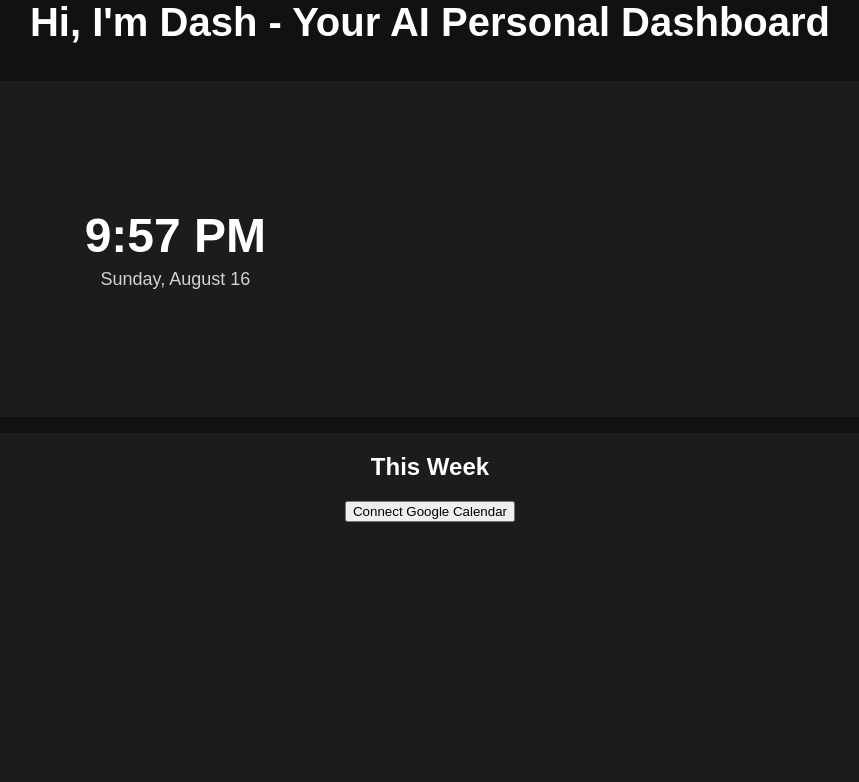
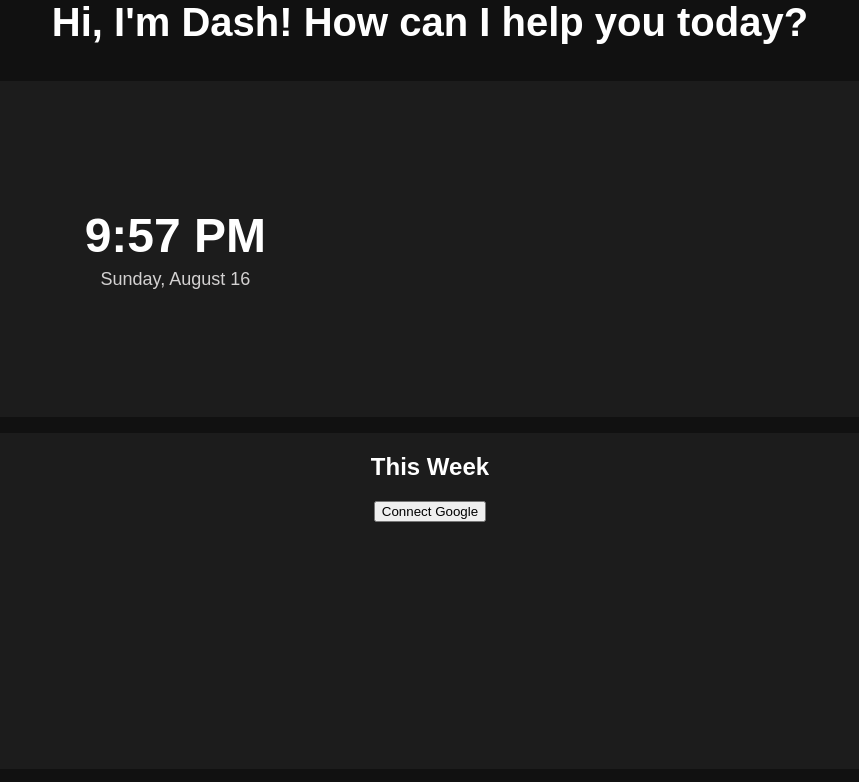
Before and after one commit to jtw011/Dash, a website: page Frontend/dash.html in a window 1280 px wide. Shown: the top 782 px of the page, without its empty margins (210-1069 px from the left). Drawn offline with Linux system fonts and the light colour scheme; no server answers; a script that the page names is missing.

Commit message:
The connect button disappears now when you connect your google account. Calendar has been shrunk slightly.

```diff
--- a/Frontend/dash.css
+++ b/Frontend/dash.css
@@ -109,7 +109,7 @@ p {
 
 .calendar {
     grid-column: span 6;
-    grid-row: span 3;
+    grid-row: span 2;
     text-align: center;
     overflow: hidden;
     display: flex;
--- a/Frontend/dash.html
+++ b/Frontend/dash.html
@@ -8,7 +8,7 @@
 
 </head>
 <body>
-    <h1><b>Hi, I'm Dash - Your AI Personal Dashboard</b></h1>
+    <h1><b>Hi, I'm Dash! How can I help you today?</b></h1>
 <div class="dashboard">
 
 <section class="card clock-weather">
@@ -25,9 +25,7 @@
     <section class="card calendar">
         <!-- Calendar content -->
          <h2>This Week</h2>
-        <button id="authorize_button" onclick="handleAuthClick()">
-        Connect Google Calendar
-        </button>
+        <button id="google-login" onclick="handleAuthClick()">Connect Google</button>
         <div id="calendar"></div>
     </section>
 
--- a/Frontend/script.js
+++ b/Frontend/script.js
@@ -61,13 +61,15 @@ async function handleAuthClick() {
 
         console.log("Google authentication successful");
 
-        await loadCalendar();
+document.getElementById("google-login").style.display = "none";
 
-        console.log("Loading Google Tasks...");
+await loadCalendar();
 
-        await loadTaskLists();
+console.log("Loading Google Tasks...");
 
-        console.log("Google Tasks finished");
+await loadTaskLists();
+
+console.log("Google Tasks finished");
     };
 
     tokenClient.requestAccessToken({
```
